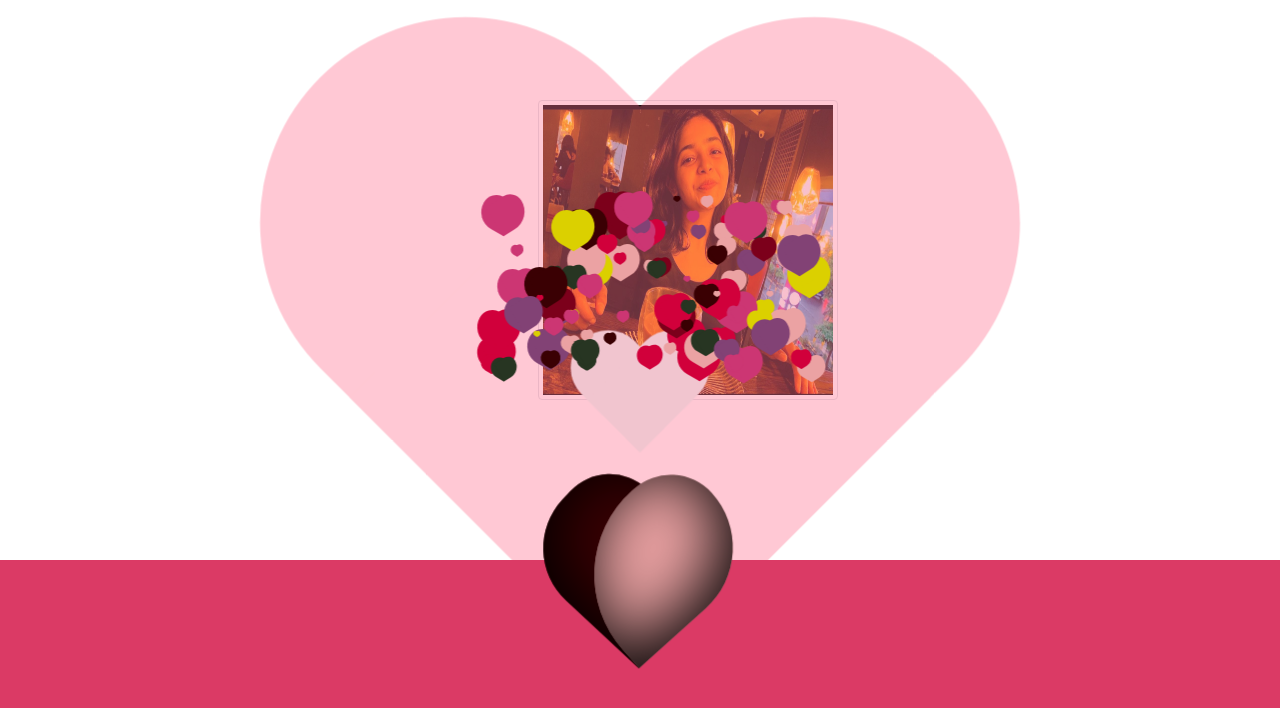
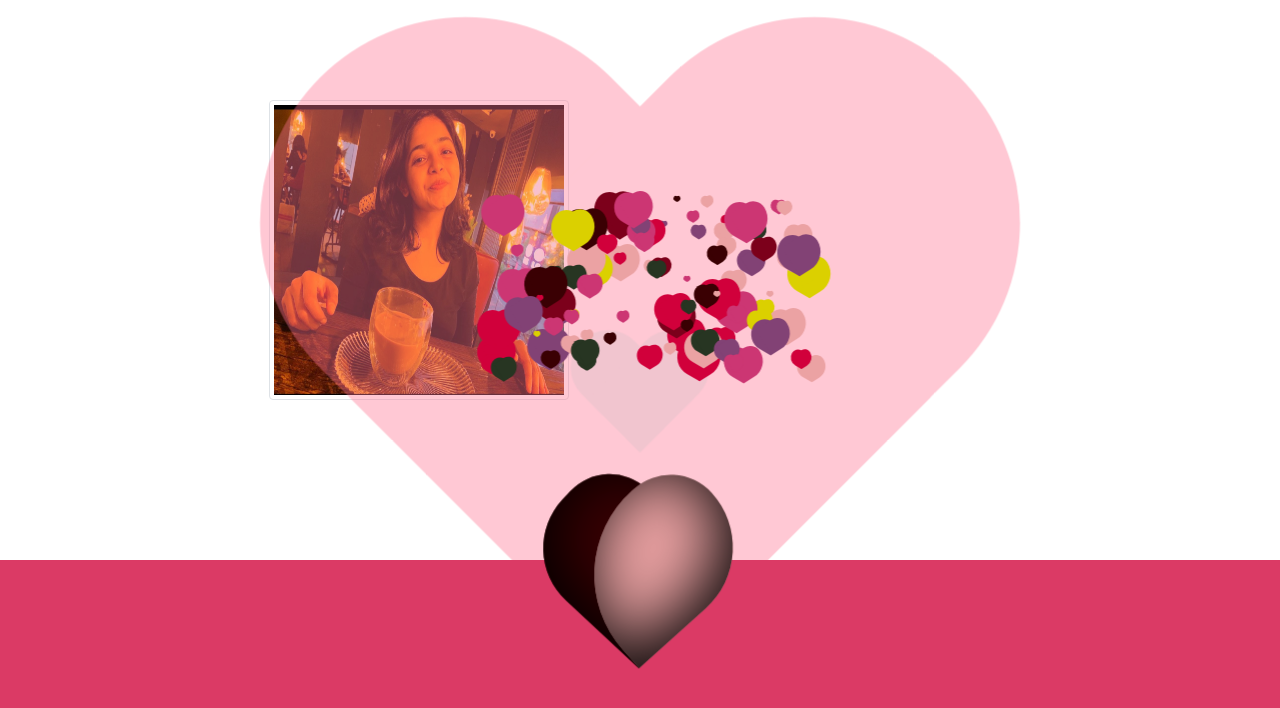
Before and after one commit to akaus998/proposal, a plain HTML site: page burst-heart.html in a window 1280 px wide. Drawn offline with nearby package versions, Linux system fonts and the light colour scheme.

Commit message:
fourth  commit

```diff
--- a/burst-heart.html
+++ b/burst-heart.html
@@ -197,7 +197,7 @@
 
 
 
-        <img src='girl.jpeg' class="img-thumbnail" style='height:300px;width:300px;position:absolute;top:100px;left:42%'>
+        <img src='girl.jpeg' class="img-thumbnail" style='height:300px;width:300px;position:absolute;top:100px;left:21%'>
         <div class="heart love1"></div>
         <div class="heart love2"></div>
         <div class="box-bottom">
```
